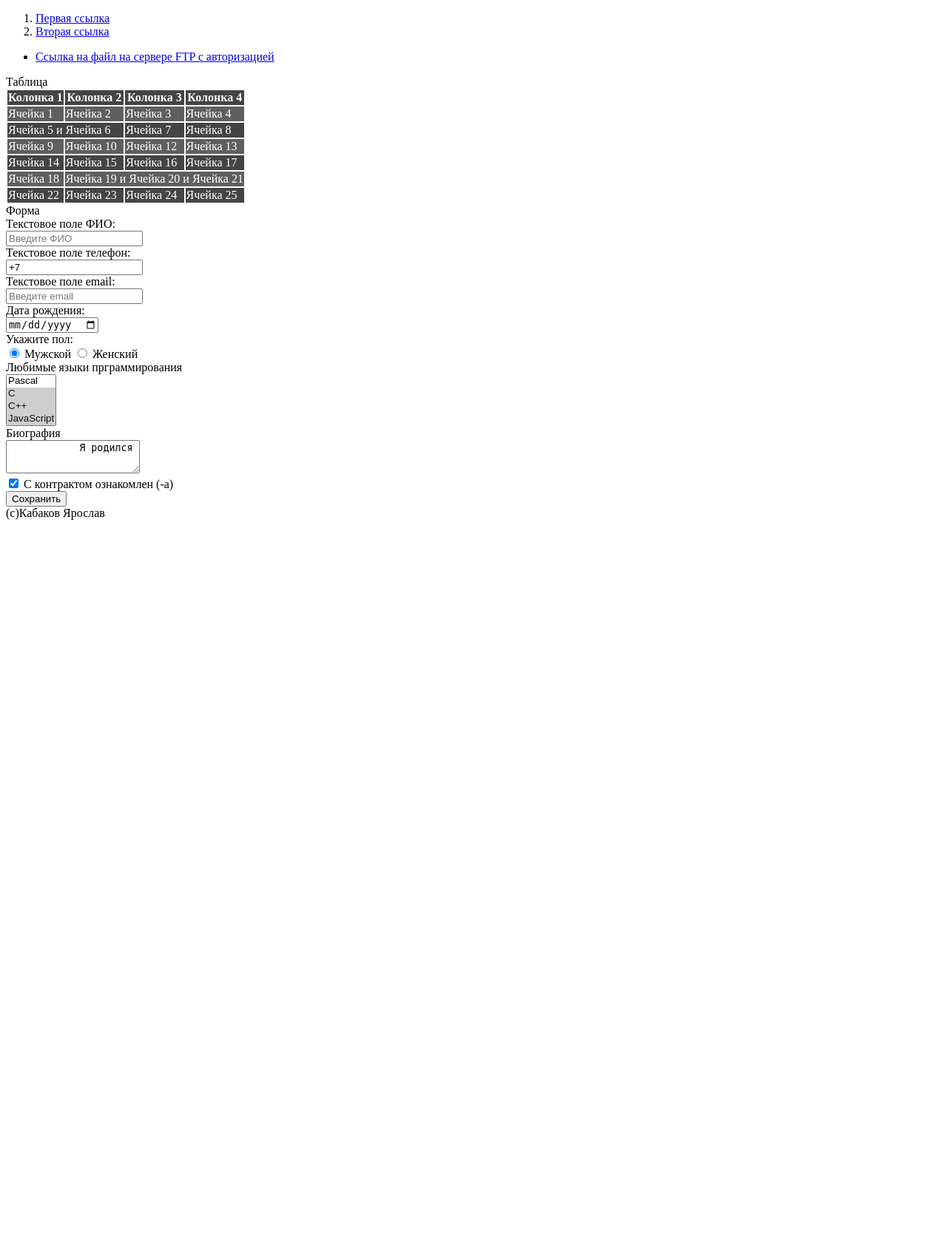
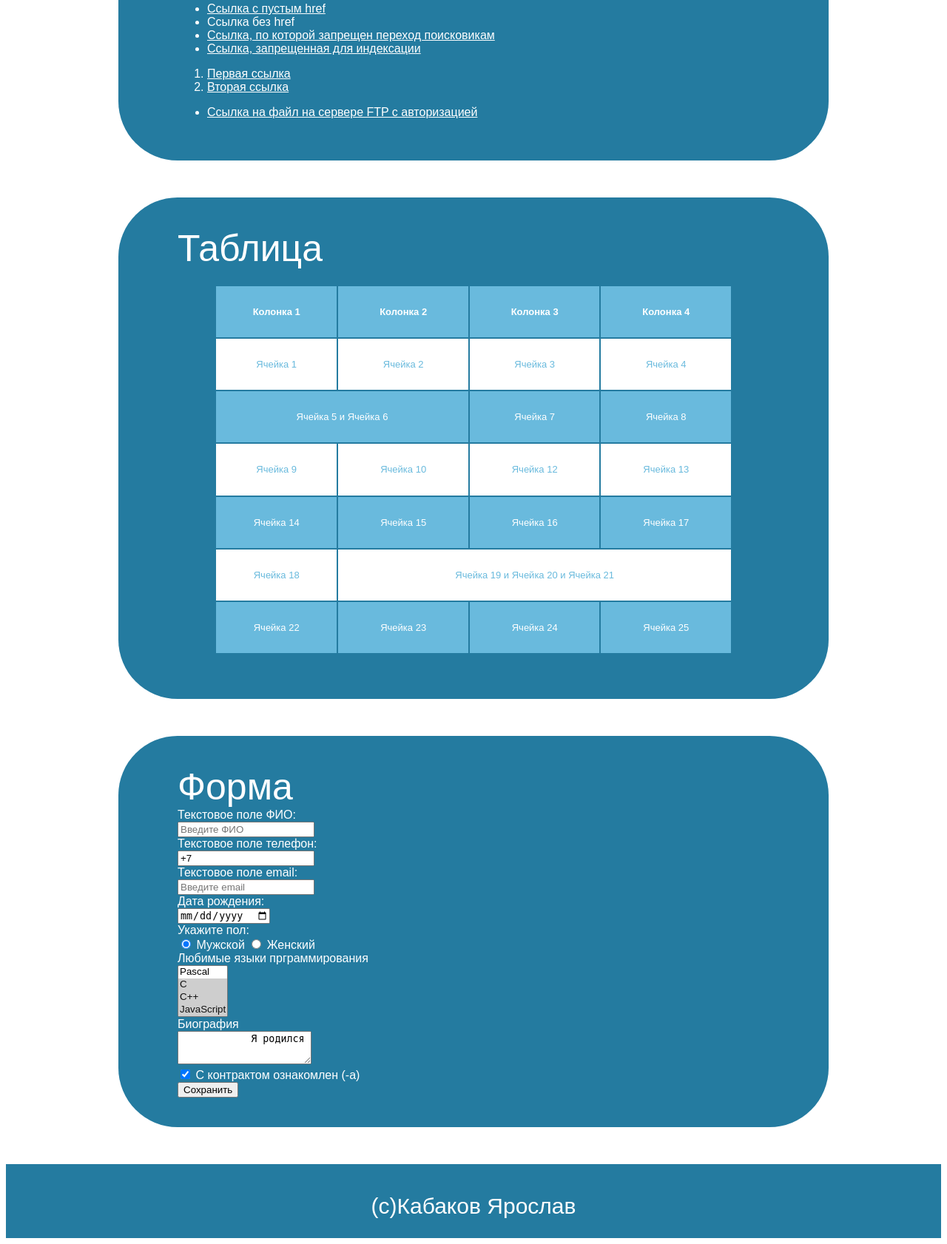
Before and after one commit to kabakov52/kabakov52.github.io, a PHP site: page /task2/index.html in a window 1280 px wide. Shown: the part 1196-2878 px from the top of the page at 74% size. Before the commit the page ends 1899 px from the top, so only its background shows below. Run offline with PHP 8.4, Linux system fonts and the light colour scheme.

Commit message:
Update style.css

```diff
--- a/task2/style.css
+++ b/task2/style.css
@@ -1,78 +1,115 @@
 header
 {
-    .topmenu
-    {
-        width:100%;
-        background-color:#141414;
-        height: 200px;
+    width: 100%;
+    background-color: #247BA0;
+    height: 285px;
+    margin-bottom: 50px;
 }
 
-    .logotype
+#nav
 {
-        float:left;
-        margin:10px;
-        width:100px;
-        height:100px;
+    background-color: #fff;
+    width: 690px;
+    height: 50px;
+    float: right;
+    border-radius: 0px 0px 0px 50px;
+    padding: 22px 130px 23px 140px;
 }
 
-    .maintext
+.nav-button
 {
+    display: inline-block;
+    background-color: #247BA0;
+    width: 220px;
+    height: 40px;
+    border-radius: 15px;
+    text-align: center;
+    font-size: x-large;
+    margin-right: 7px;
+    padding-top: 10px;
+    font-family: Arial;
     color: #fff;
 }
 
-    #menu
+.logo
 {
-        width:100%;
-        margin-left: auto;
-        background-color:#fff;
-        height:50px;
-        max-width: 960px;
+    margin-top: 40px;
+    margin-left: 75px;
+    margin-right: 55px;
+    float: left;
 }
 
-    #navigation
+#top
 {
-        text-align: center;
-        vertical-align: middle;
-        line-height: 50px;
-        width: 100%;
-        word-spacing: 50px;
-    }
+    padding-top: 150px;
+    padding-left: 300px;
+    font-family: Arial;
+    font-size: 80px;
+    color: #fff;
 }
 
-.polya
+.content-container
 {
-    color:#141414;
-    background-color:#fff;
+    font-family: Arial;
+    padding-left: 80px;
+    padding-top: 40px;
+    padding-bottom: 40px;
+    border-radius: 80px;
+    margin-left: auto;
+    margin-right: auto;
+    margin-bottom: 50px;
+    max-width: 880px;
+    color: #fff;
+    background-color: #247BA0;
+}
+.link
+{
+    font-family: Arial;
+    color: #fff;
+}
+
+.title
+{
+    display: inline;
+    font-family: Arial;
+    font-size: 50px;
 }
 
 table
 {
-    color: #fff;
+    margin-left: 50px;
+    margin-bottom: 20px;
+    width: 700px;
+    height: 500px;
+    margin-top: 20px;
+    border-color: #69BADD;
+}
+
 .string1
 {
-        background: #444444;
+    font-size: small;
+    text-align: center;
+    font-family: Arial;
+    background-color: #69BADD;
 }
 
 .string2
 {
-        background:  #5f5f5f;
-    }
+    font-size: small;
+    text-align: center;
+    font-family: Arial;
+    background-color: #fff;
+    color: #69BADD;
 }
 
 footer
 {
-    #bottom
-    {
-        width:100%;
-        background-color:#141414;
-        height: 120px;
-        padding-left: 10px;
+    font-size: 30px;
     padding-top: 40px;
+    width: 100%;
+    background-color: #247BA0;
+    height: 60px;
+    color: #fff;
+    text-align: center;
+    font-family: Arial;
 }
-
-    .textbottom
-    {
-        color: #fff;
-        text-align: left;
-    }
-}
```
Lines whose indentation alone changed are shown as unchanged.
